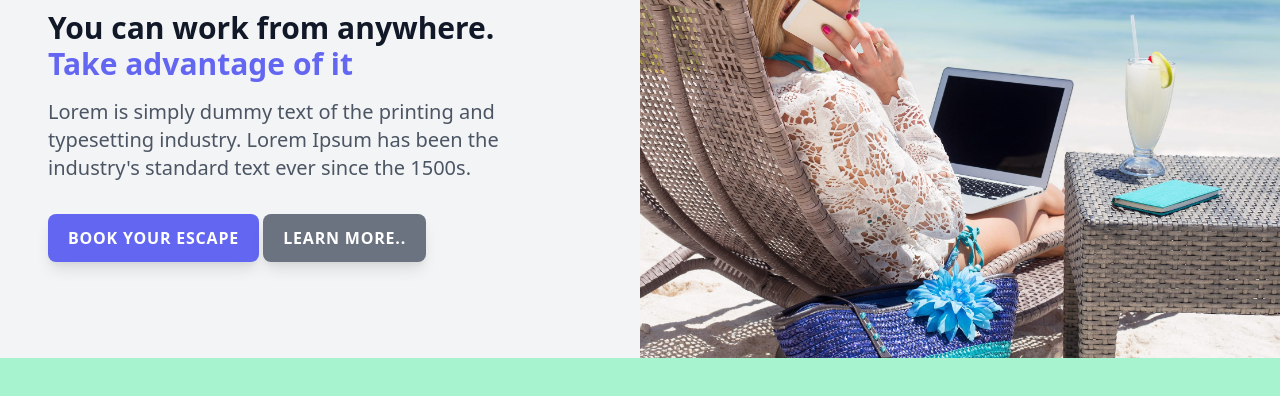
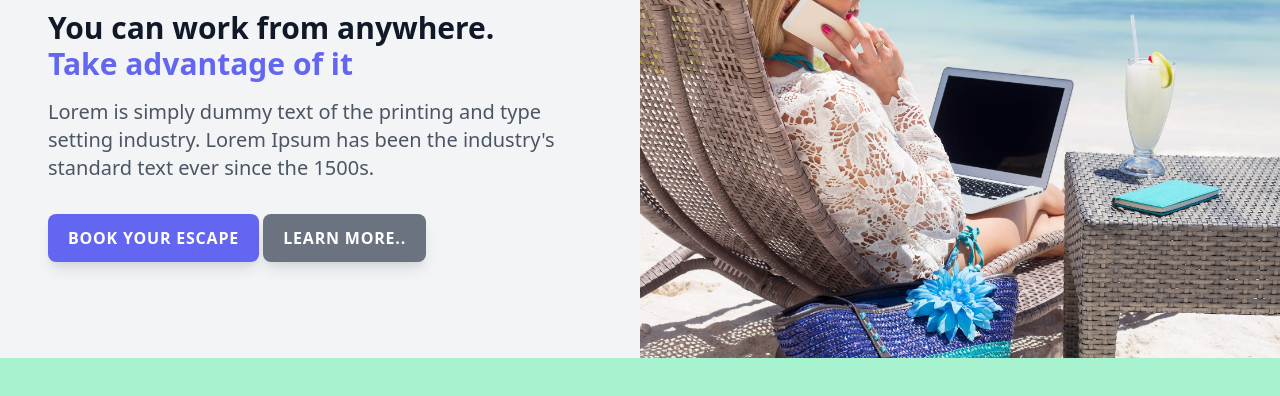
Before and after one commit to ArifAly/tailwindcss, a website: page public/index.html in a window 1280 px wide. Shown: the part 158-554 px from the top of the page. Drawn offline with nearby package versions, Linux system fonts and the light colour scheme.

Commit message:
Last commit

```diff
--- a/public/index.html
+++ b/public/index.html
@@ -18,8 +18,8 @@
             <h1 class="mt-6 text-2xl font-bold text-gray-900 sm:mt-8 sm:text-4xl lg:text-3xl xl:text-3xl" >You can work from anywhere.
                 <br class="hidden lg:inline">
                 <span class="text-indigo-500">Take advantage of it</span> </h1>
-            <p class="mt-2 text-gray-600 sm:mt-4 sm:text-xl">Lorem   is simply dummy text of the printing and typesetting industry.
-                Lorem Ipsum has been the industry's standard   text ever since the 1500s.</p>
+            <p class="mt-2 text-gray-600 sm:mt-4 sm:text-xl">Lorem is simply dummy text of the printing and type setting industry.
+                Lorem Ipsum has been the industry's standard text ever since the 1500s.</p>
         <div class="mt-4 sm:mt-6 ">
             <a class="bg-indigo-500 text-white px-5 py-3 rounded-lg inline-block shadow-lg uppercase
             tracking-wider font-semibold text-sm sm:text-base hover:bg-indigo-400 focus:outline-none focus:ring focus:ring-offset-purple-50" href="#" > Book Your Escape</a>
```
